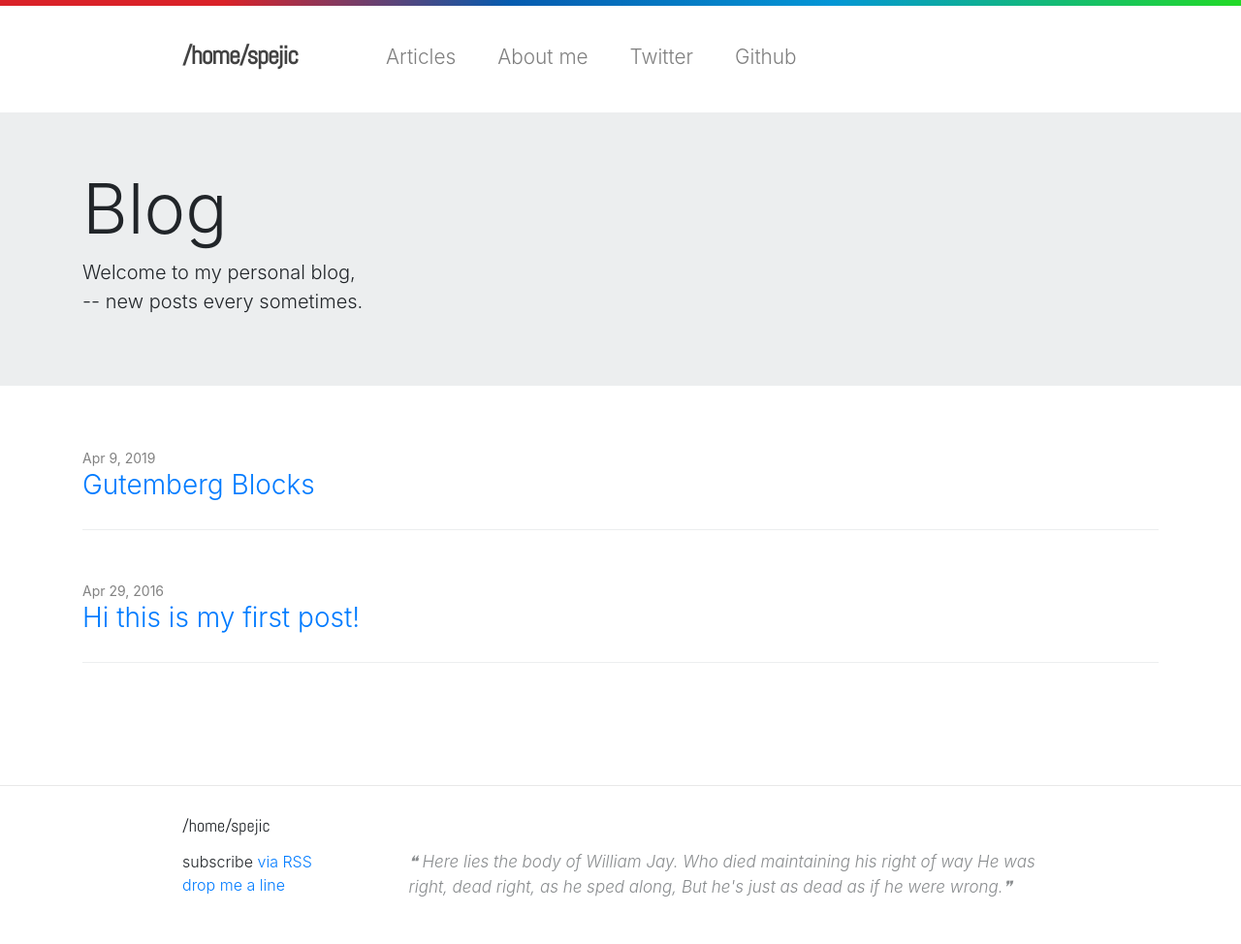
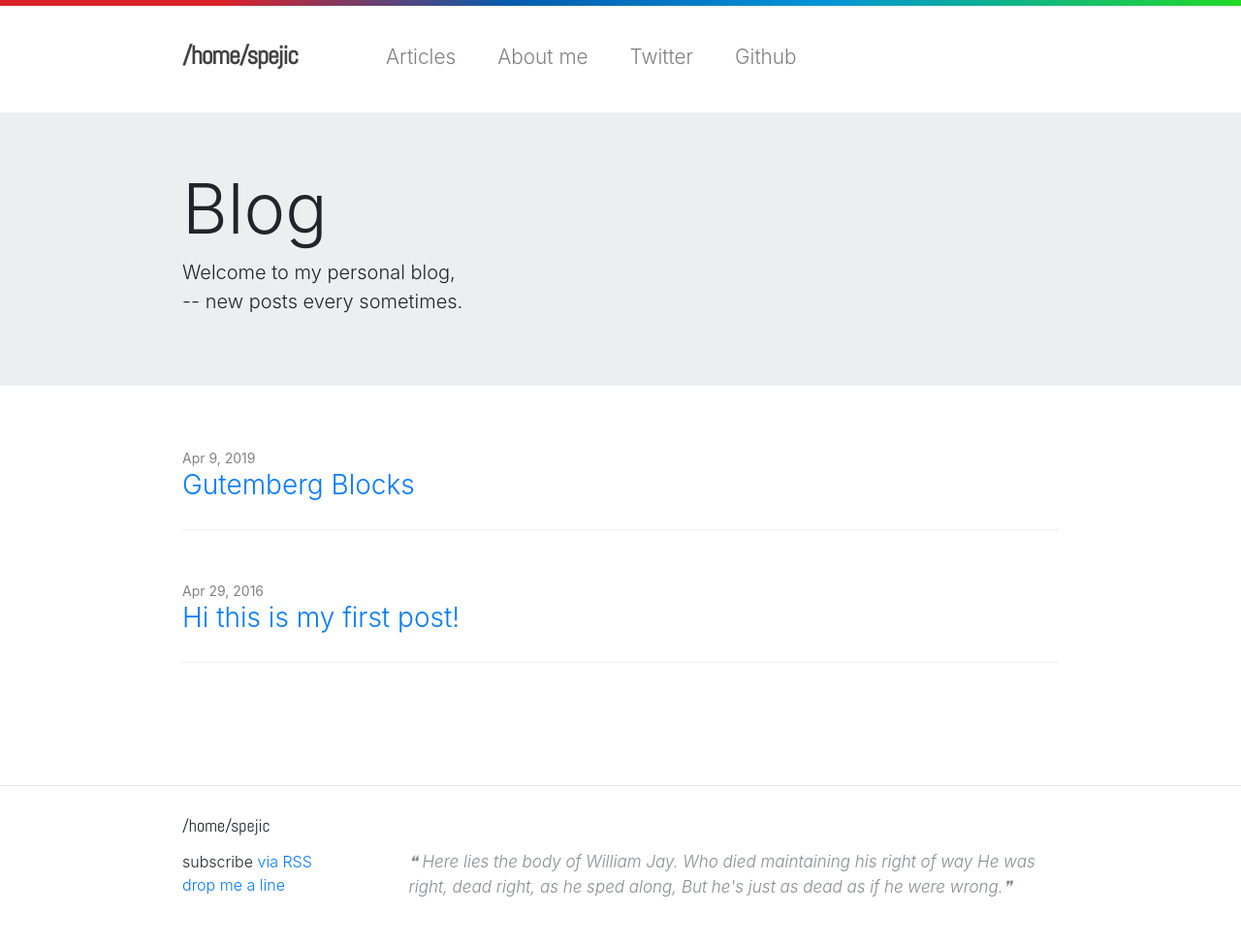
Before and after one commit to spejic88/spejic88.github.io, a Jekyll site: the page built from index.html, in a window 1280 px wide. Shown: the whole page at 97% size. Built offline with Jekyll 4.4.1, drawn with Linux system fonts in a browser that asks for light colours; some web fonts are replaced.

Commit message:
update #2

```diff
--- a/_layouts/page.html
+++ b/_layouts/page.html
@@ -3,7 +3,7 @@ layout: default
 ---
 
   <header class="page-header">
-    <div class="container">
+    <div class="wrapper">
       <h1 class="page-title">{{ page.title }}</h1>
     </div>
 
--- a/index.html
+++ b/index.html
@@ -5,7 +5,7 @@ layout: default
 <div class="home">
 
   <div class="blog-info">
-    <div class="container">
+    <div class="wrapper">
       <h1 class="main-title">Blog</h1>
         <p class="lead">
           Welcome to my personal blog,<br>
@@ -15,7 +15,7 @@ layout: default
   </div>
 
   <div class="blog-posts">
-    <div class="container">
+    <div class="wrapper">
 
       <ul class="post-list">
         {% for post in site.posts %}
```
Also changed, not shown: about.md (+4 -2 lines), 1 other file.
